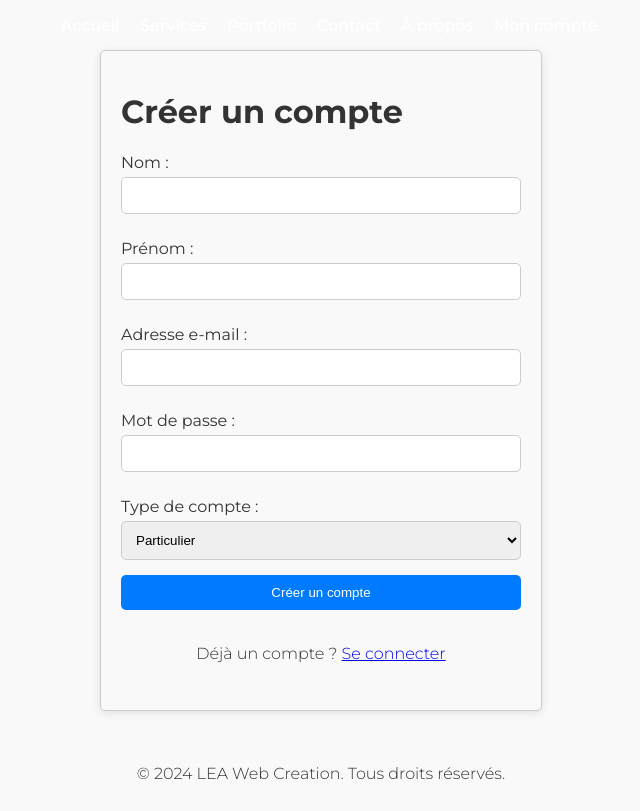
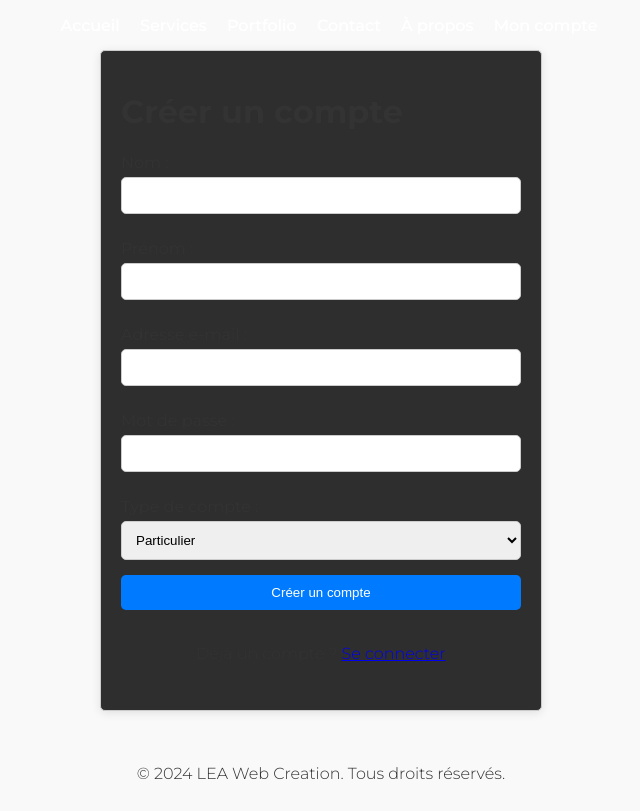
Before and after one commit to LouedLE/LEA, a PHP site: page /create_account.php in a window 1280 px wide. Shown: the whole page, without its empty margins (319-959 px from the left). Run offline with PHP 8.4, Linux system fonts and the light colour scheme; data that the repository does not hold is empty.

Commit message:
Add files via upload

```diff
--- a/styles.css
+++ b/styles.css
@@ -623,7 +623,7 @@ html {
     padding: 20px;
     border: 1px solid #ccc;
     border-radius: 5px;
-    background-color: #f9f9f9;
+    background-color: #2e2e2e;
     box-shadow: 0 2px 10px rgba(0, 0, 0, 0.1);
 }
 
@@ -664,7 +664,7 @@ form button:hover {
 }
 
 .account-details {
-    background-color: #f9f9f9;
+    background-color: #2e2e2e;
     padding: 20px;
     border: 1px solid #ccc;
     border-radius: 5px;
```
